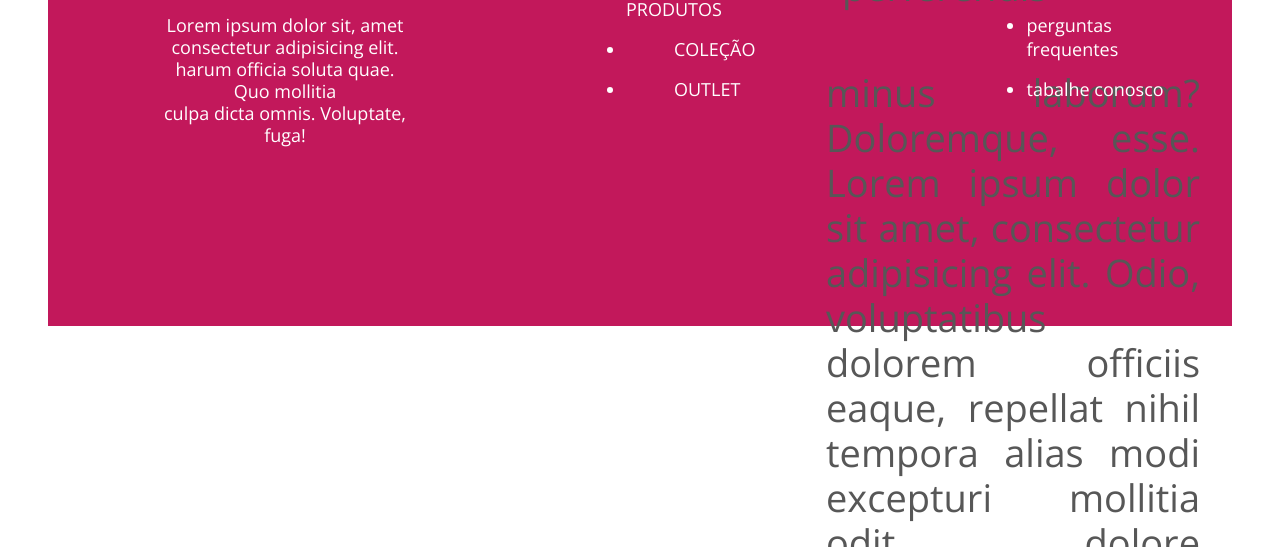
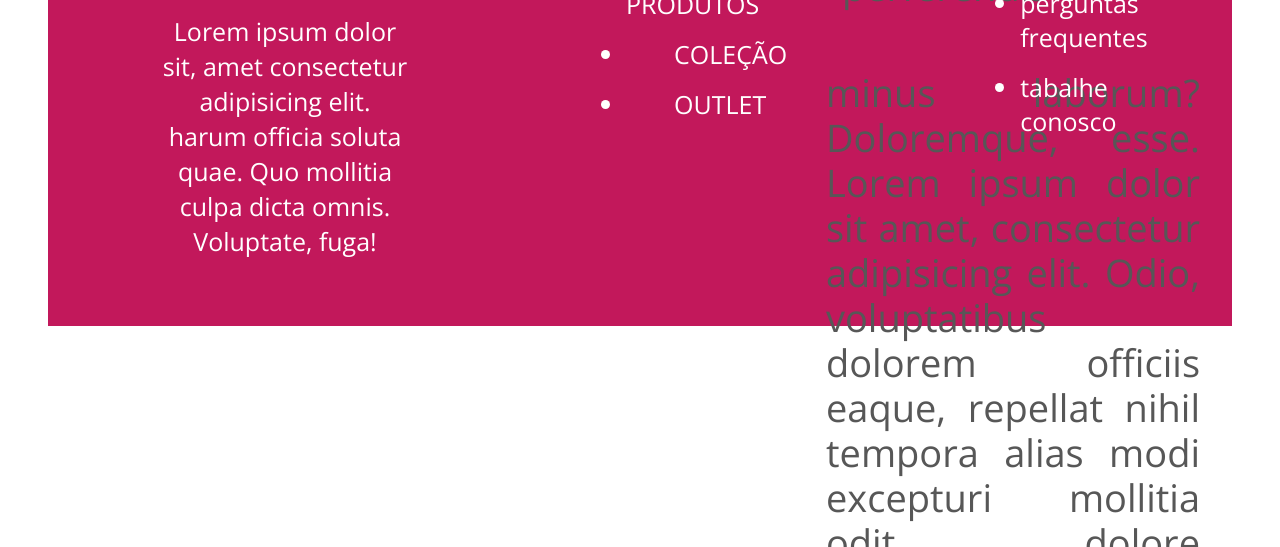
Before and after one commit to PedroVCS/projeto-Shoes-fomulario, a website: page index.html in a window 1280 px wide. Shown: the part 1798-2345 px from the top of the page. Drawn offline with nearby package versions, Linux system fonts and the light colour scheme.

Commit message:
repara footer 2

```diff
--- a/css/style.css
+++ b/css/style.css
@@ -164,7 +164,7 @@ footer{
     align-items: center;
     justify-content: space-evenly;
     color: #FFFFFF;
-    font-size: 18px;
+    font-size:25px;
 }
 
 .rodape{
@@ -178,7 +178,7 @@ footer{
   text-align: center;
   width: 250px;
   height: 200px;
-  line-height: 22px;
+  line-height: 35px;
 }
 footer nav a {
    color: #FFFFFF;
```
